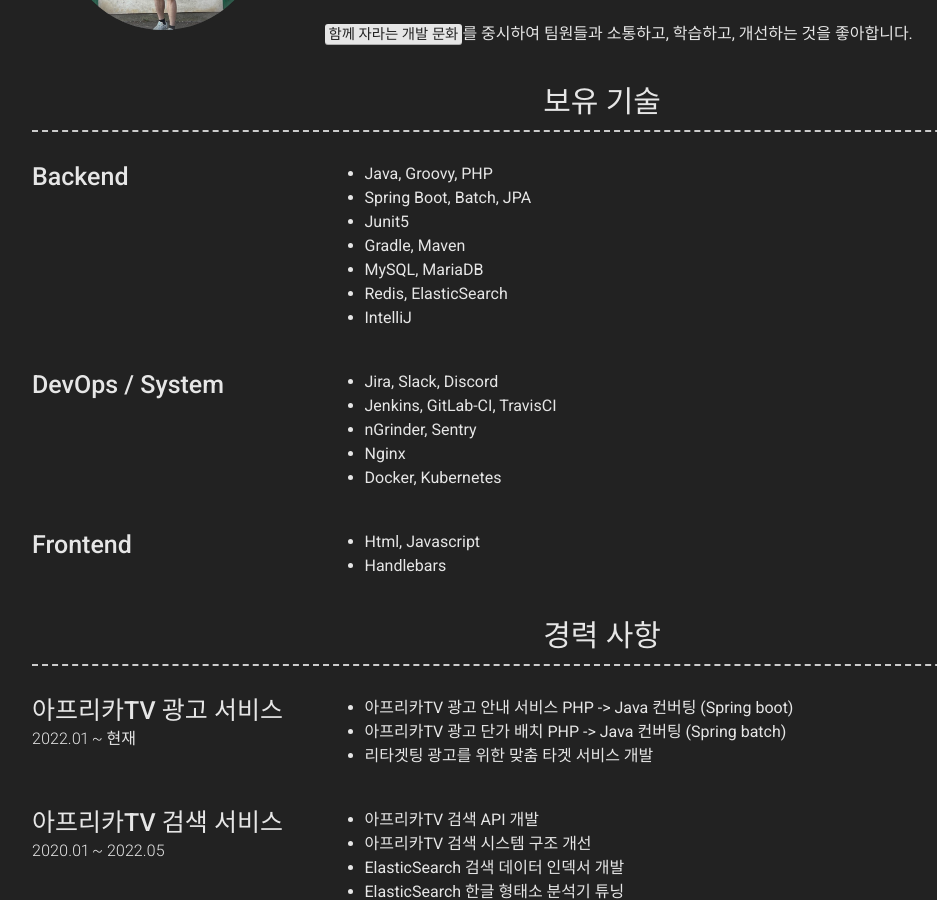
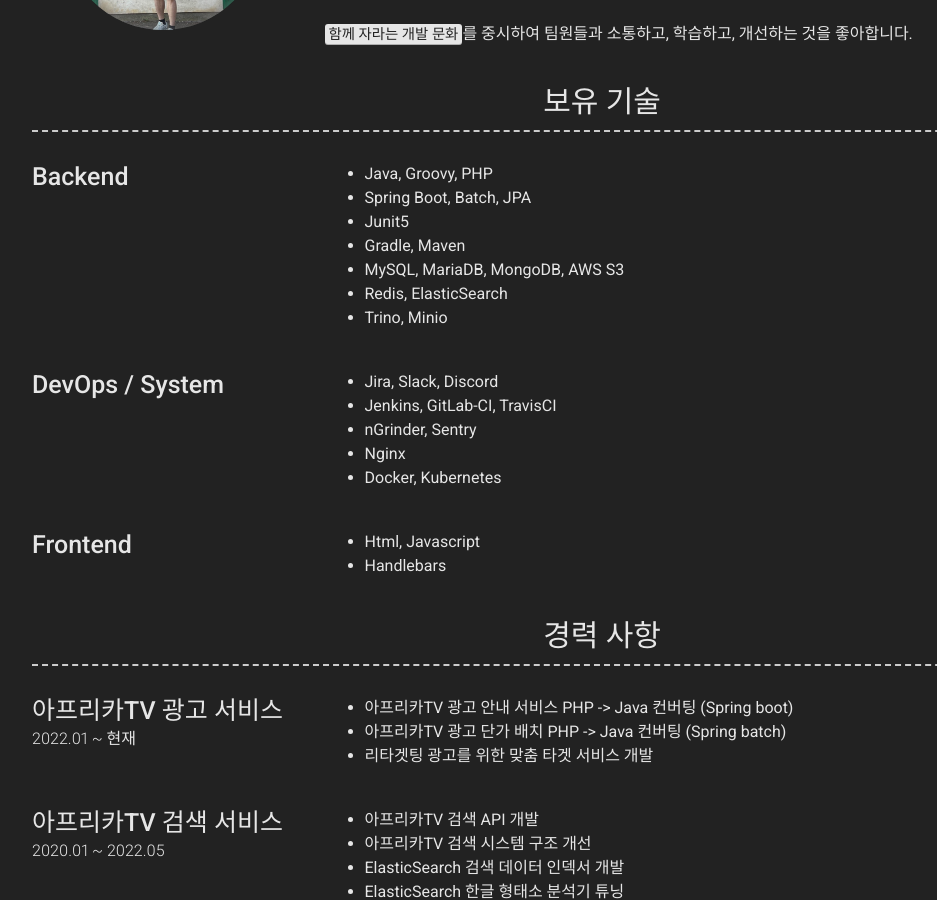
Before and after one commit to JinHyukParkk/JinHyukParkk.github.io, a Jekyll site: the page built from index.md, in a window 1280 px wide and 900 px high, scrolled down 472 px. Shown: the whole window, without its empty margins (38-975 px from the left). Built offline with Jekyll 4.4.1, drawn with Linux system fonts in a browser that asks for light colours; nearby versions of some CDN libraries.

Commit message:
update skill

```diff
--- a/_config.yml
+++ b/_config.yml
@@ -60,9 +60,9 @@ content:
           * Spring Boot, Batch, JPA
           * Junit5
           * Gradle, Maven
-          * MySQL, MariaDB
+          * MySQL, MariaDB, MongoDB, AWS S3
           * Redis, ElasticSearch
-          * IntelliJ
+          * Trino, Minio
 
       - layout: left
         title: DevOps / System
```
